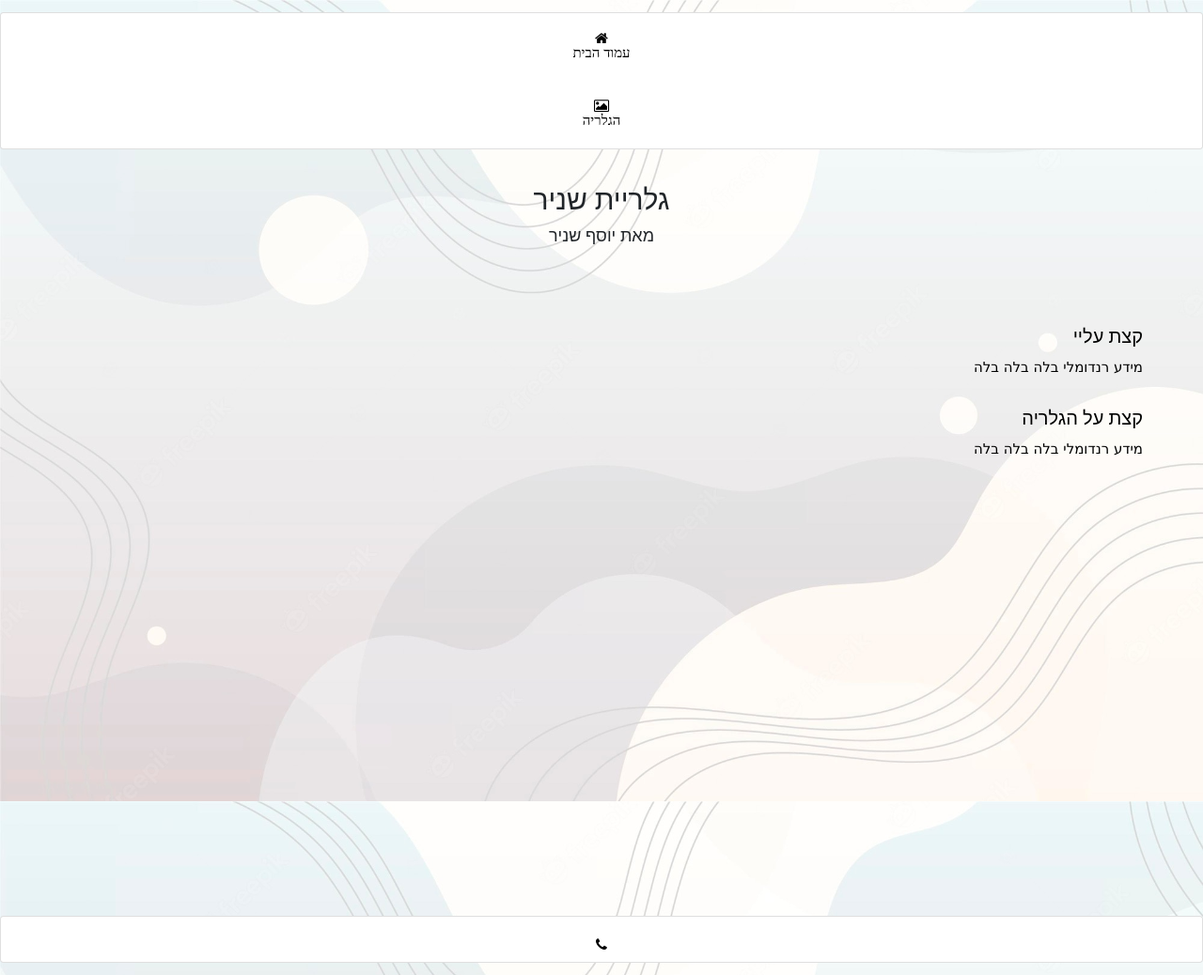
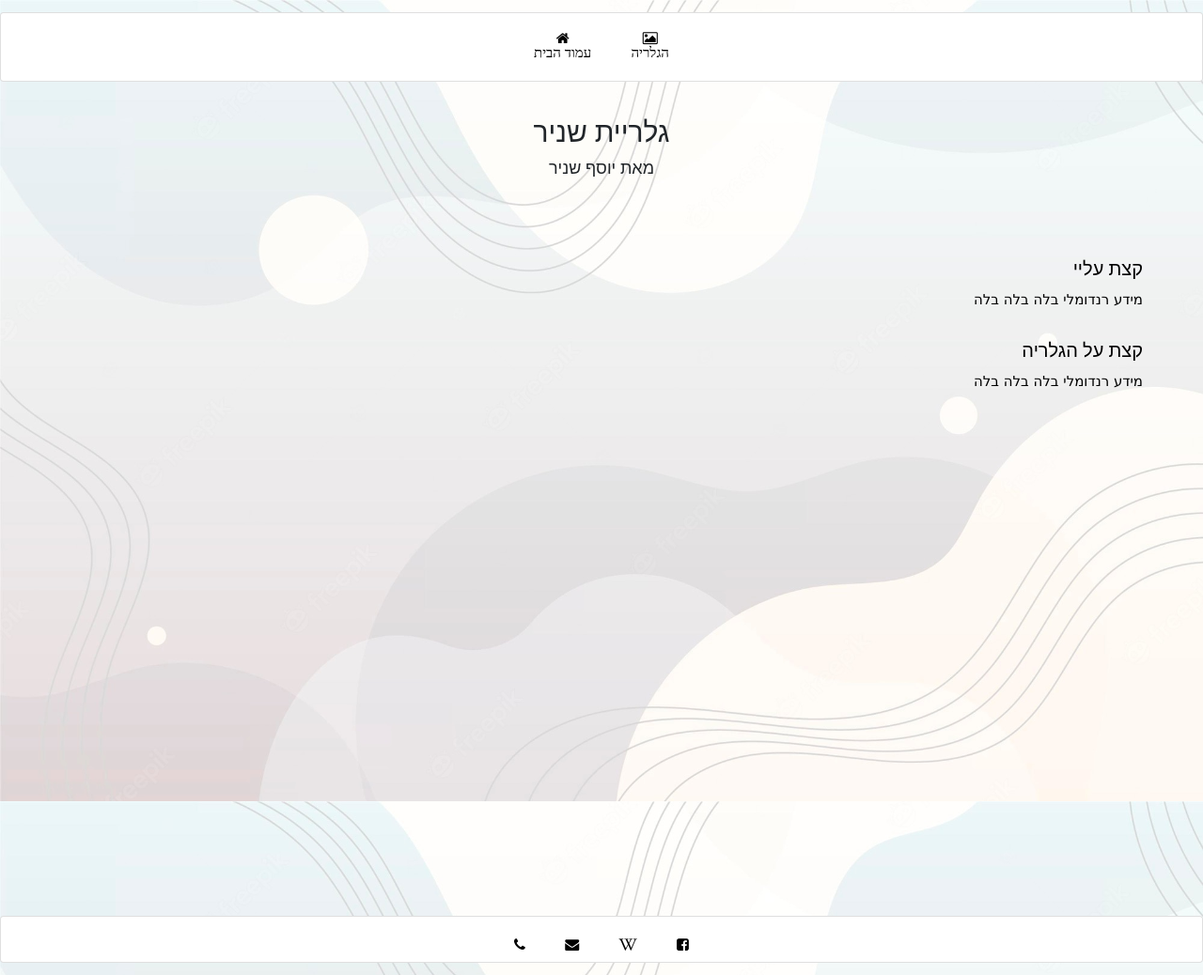
Before and after one commit to NivYarmus/The-Snir-Gallery, a Flask app: page / in a window 1280 px wide. Shown: the whole page at 94% size. Run offline with Flask 2, Linux system fonts and the light colour scheme.

Commit message:
Update base.css

```diff
--- a/app/static/styles/base.css
+++ b/app/static/styles/base.css
@@ -11,12 +11,13 @@ body
 {
     margin-top: 1%;
     text-align: center;
+    display: block;
 }
 
 .Menu-Item
 {
     color: rgb(0, 0, 0);
-    text-decoration: none !important;
+    display: inline-block;
 }
 
 .Footer
```
